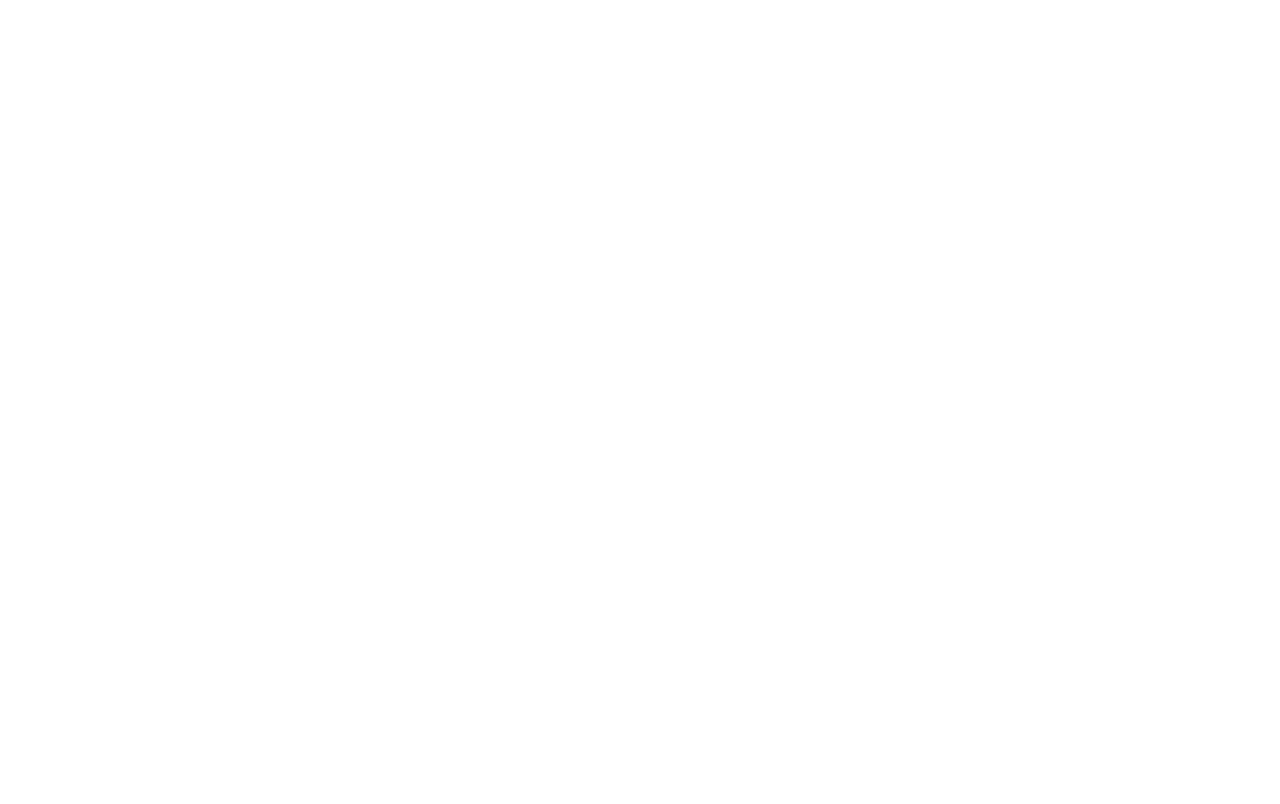
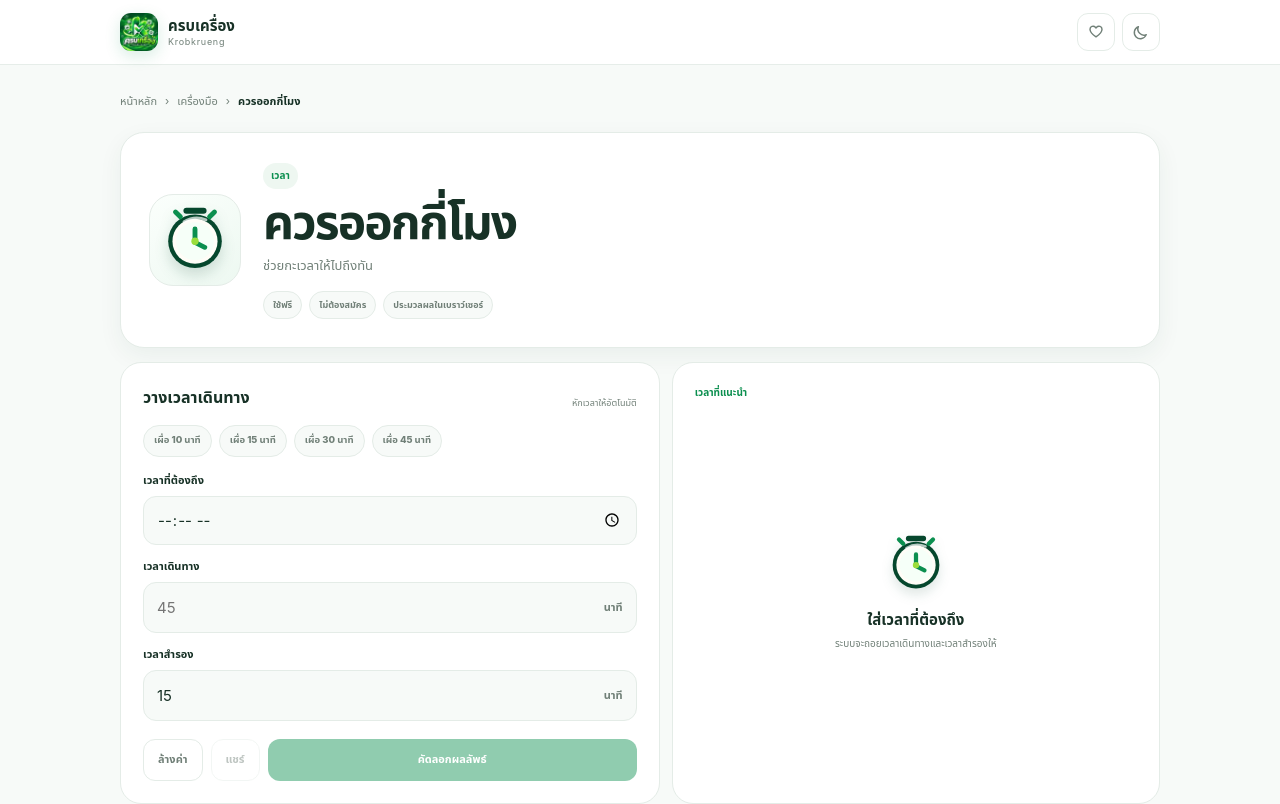
Before and after one commit to UnknownCode-2026/krobkrueng, a Next.js app: page /tools/leave-time in a window 1280 px wide. Before the commit this address had no page. Shown: the top 804 px of the page. Built offline with nearby package versions, Linux system fonts and the light colour scheme.

Commit message:
feat: add V1.7 leave-time tool page

```diff
--- /dev/null
+++ b/app/tools/leave-time/page.tsx
@@ -0,0 +1,18 @@
+import type { Metadata } from "next";
+import ToolPageClient from "../../../components/tools/ToolPageClient";
+
+export const metadata: Metadata = {
+  title: "ควรออกกี่โมง — คำนวณเวลาเดินทาง ฟรี | ครบเครื่อง",
+  description: "คำนวณเวลาที่ควรออกจากบ้านจากเวลาที่ต้องถึง เวลาเดินทาง และเวลาสำรอง",
+  alternates: { canonical: "/tools/leave-time" },
+  openGraph: {
+    title: "ควรออกกี่โมง — คำนวณเวลาเดินทาง ฟรี | ครบเครื่อง",
+    description: "คำนวณเวลาที่ควรออกจากบ้านจากเวลาที่ต้องถึง เวลาเดินทาง และเวลาสำรอง",
+    url: "/tools/leave-time",
+    images: ["/krobkrueng-logo.webp"],
+  },
+};
+
+export default function ToolPage() {
+  return <ToolPageClient kind="leave-time" />;
+}
```
